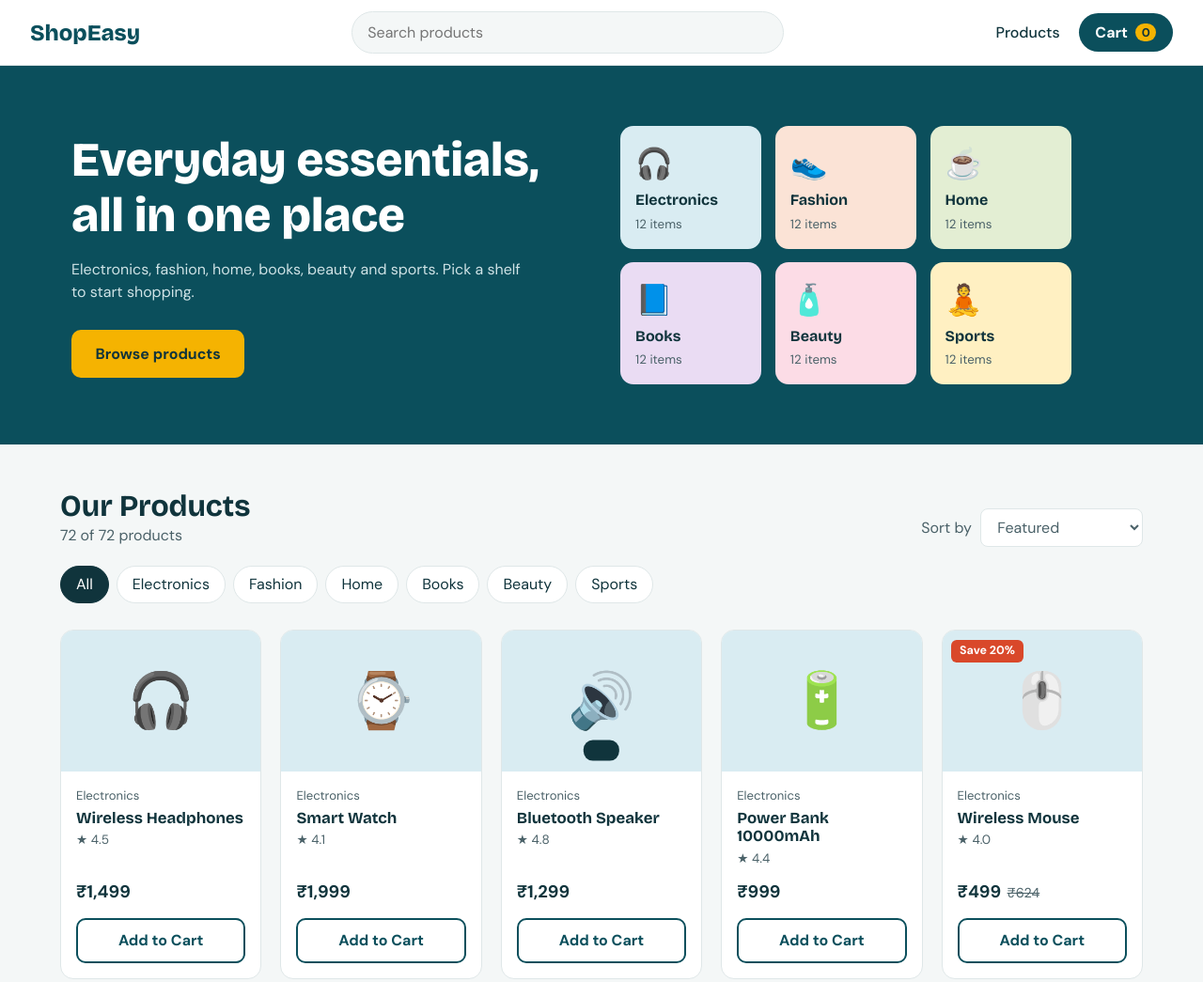
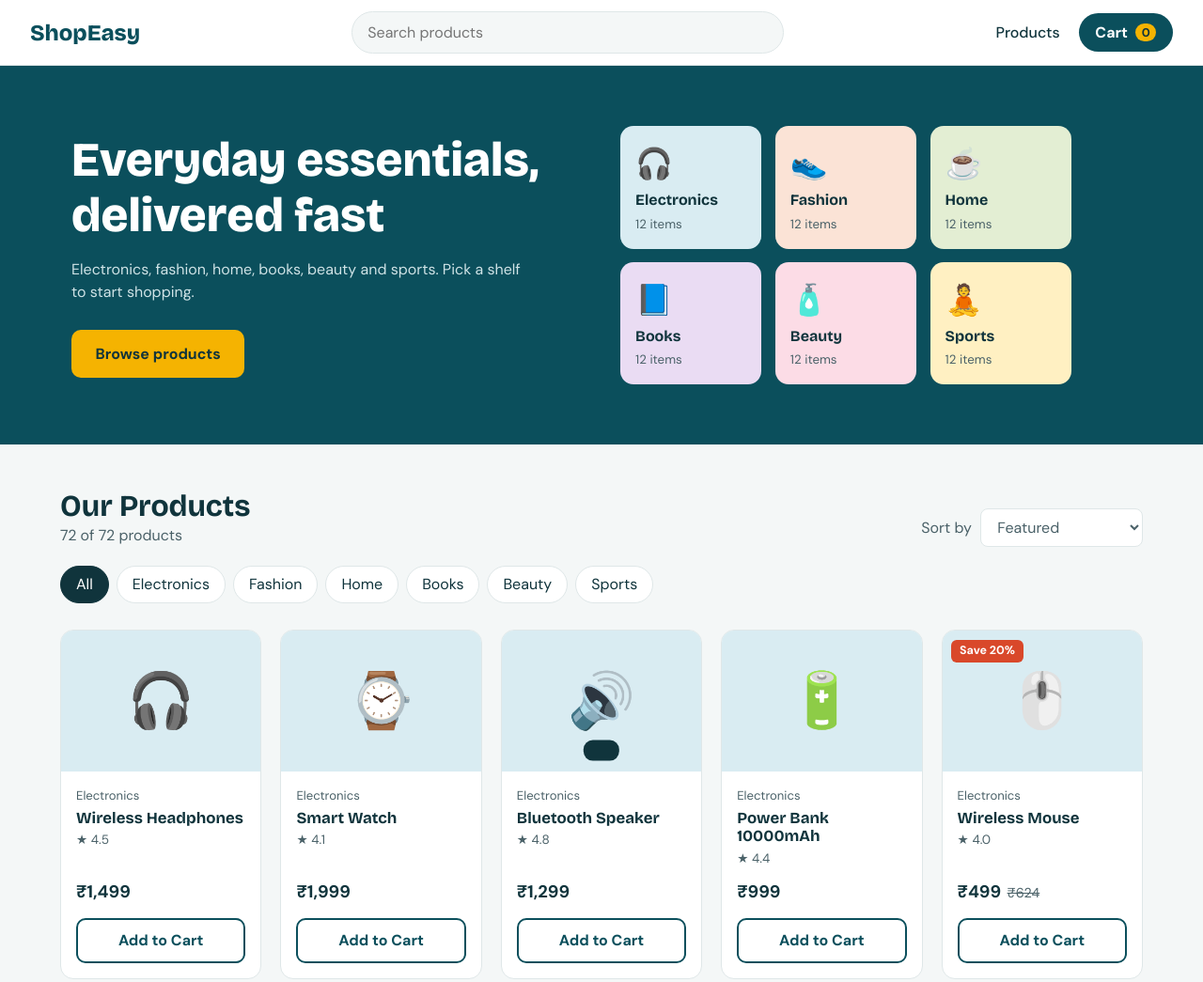
Before and after one commit to Rutujabhapkar-byte/ecommerce-devops-project, a website: page index.html in a window 1280 px wide. Shown: the top 1045 px of the page at 94% size. Drawn offline with nearby package versions, Linux system fonts and the light colour scheme.

Commit message:
Update homepage heading

```diff
--- a/index.html
+++ b/index.html
@@ -23,7 +23,7 @@
 
     <section class="hero" id="home">
         <div class="hero-text">
-            <h2>Everyday essentials, all in one place</h2>
+            <h2>Everyday essentials, delivered fast</h2>
             <p>Electronics, fashion, home, books, beauty and sports. Pick a shelf to start shopping.</p>
             <a href="#products" class="shop-button">Browse products</a>
         </div>
```
